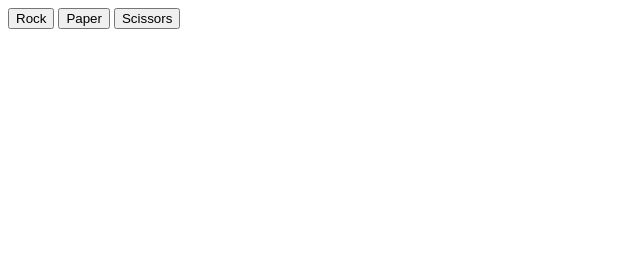
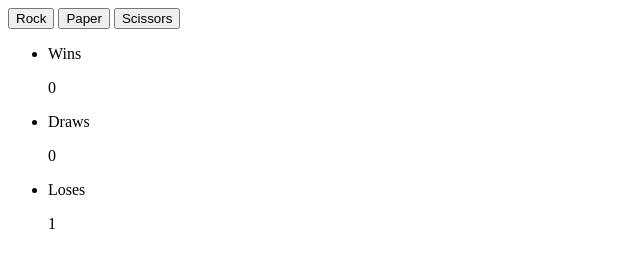
Before and after one commit to ForsakenKappa/rock_paper_scissors, a plain HTML site: page index.html in a window 1280 px wide. Both pictures are taken after a click on the button "Rock". Shown: the whole page, without its empty margins (0-640 px from the left). Drawn offline with Linux system fonts and the light colour scheme.

Commit message:
Added score lists

```diff
--- a/index.html
+++ b/index.html
@@ -6,10 +6,28 @@
         <script src="script.js" defer></script>
     </head>
     <body>
-        <div class="button-container">
-            <button class = "rock"> Rock </button>
-            <button class = "paper"> Paper </button>
-            <button class = 'scissors'> Scissors </button>
+        <div class ="game-container">
+            <div class="button-container">
+                <button class = "rock"> Rock </button>
+                <button class = "paper"> Paper </button>
+                <button class = 'scissors'> Scissors </button>
+            </div>
+            <div class = "score-container">
+                <ul>
+                    <li>
+                         <p class="text"> Wins </p>
+                         <p class="text wins"> 0 </p>
+                    </li>
+                    <li>
+                        <p class="text"> Draws </p>
+                        <p class="text draws"> 0 </p>
+                    </li>
+                    <li>
+                        <p class="text"> Loses </p>
+                        <p class="text loses"> 0 </p>
+                    </li>
+                </ul>
+            </div>
         </div>
     </body>
 </html>
--- a/script.js
+++ b/script.js
@@ -18,11 +18,16 @@ Paper -> Rock
 const MSG_WON = 'You won!';
 const MSG_LOST = 'You lost!';
 const MSG_DRAW = 'It\'s a draw!'
+
 const gameBtns = document.querySelectorAll('.button-container>button');
+const textWins = document.querySelector('.wins');
+const textDraws = document.querySelector('.draws');
+const textLoses = document.querySelector('.loses');
 
 let computerChoice = '';
 let playerChoice = '';
 
+// Computer score is number of round player lose
 let computerScore = 0;
 let playerScore = 0;
 let drawCount = 0;
@@ -114,6 +119,8 @@ function playRound(player, computer){
 
         drawCount += 1;
 
+        textDraws.textContent = drawCount;
+
         return
     }
 
@@ -123,6 +130,8 @@ function playRound(player, computer){
 
         playerScore += 1;
 
+        textWins.textContent = playerScore;
+
         return
     }
     else if (!didPlayerWon(player, computer)){
@@ -130,6 +139,8 @@ function playRound(player, computer){
         console.log(`${MSG_LOST} ${message}`);
 
         computerScore +=1
+
+        textLoses.textContent = computerScore;
 
         return
     }
```
